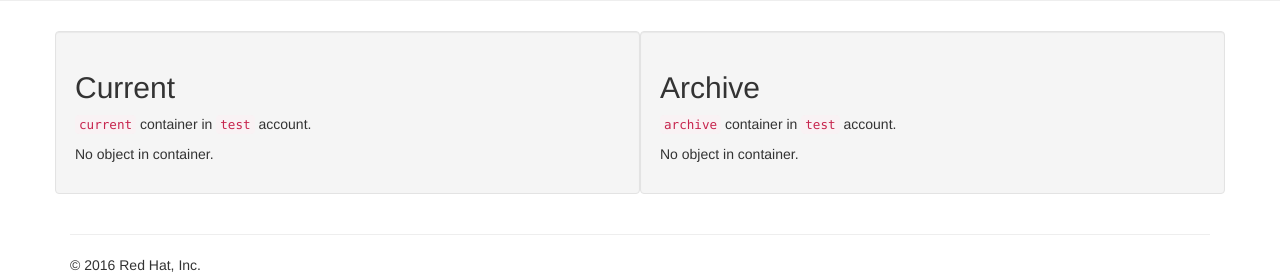
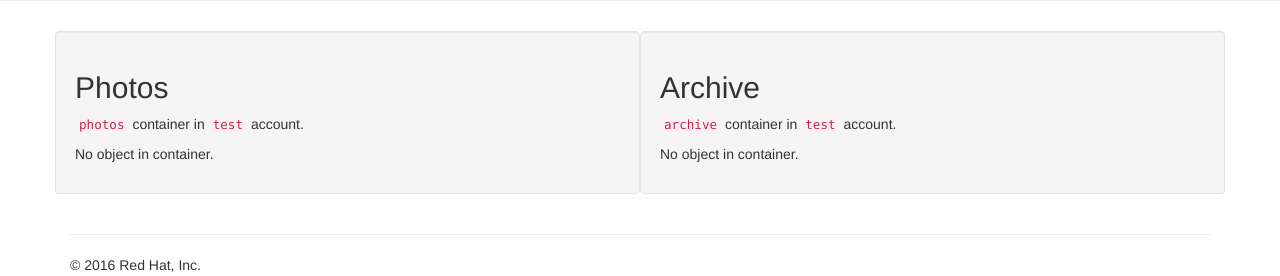
Before and after one commit to psachin/bootcamp, a Django app: template 2016/openstack/templates/swift.html in a window 1280 px wide. Shown: the part 350-626 px from the top of the page. Run offline with Django 3.2, Linux system fonts and the light colour scheme; the template is opened without the code that fills it, so the values that code supplies are empty; some libraries are stand-ins or nearby versions.

Commit message:
Updates
- Now container 'photos' will be backed by 'archive' for object
  versioning
- Added command to create container specific to storage policy

```diff
--- a/2016/openstack/swift/views.py
+++ b/2016/openstack/swift/views.py
@@ -33,7 +33,7 @@ class SwiftView(ContextMixin, TemplateResponseMixin, View):
         context['year'] = '2016'
         context['title'] = 'Swift'
 
-        srv_ip_addr = '192.168.8.80'
+        srv_ip_addr = '192.168.11.33'
         srv_port = 8080
         publicAuthURL = 'http://' + srv_ip_addr + ':' + str(srv_port) + '/auth/v1.0/'
         publicURL = 'http://' + srv_ip_addr + ':' + str(srv_port) + '/v1/AUTH_test'
@@ -43,7 +43,7 @@ class SwiftView(ContextMixin, TemplateResponseMixin, View):
                                          'X-Auth-Key': 'testing'})
         token = resp.headers['X-Auth-Token']
 
-        current_container = 'current'
+        current_container = 'photos'
         archive_container = 'archive'
 
         resp_current = requests.get(publicURL + "/" + current_container,
--- a/2016/openstack/templates/swift.html
+++ b/2016/openstack/templates/swift.html
@@ -9,8 +9,8 @@
       <div class="row">
         <div class="col-md-6 well">
 
-          <h2>Current</h2>
-          <p><code>current</code> container in <code>test</code>
+          <h2>Photos</h2>
+          <p><code>photos</code> container in <code>test</code>
             account.</p>
 
 	  {% if current_image %}
```
Also changed, not shown: 2016/scripts/swift-get-nodes.png (added), 3 other files.
